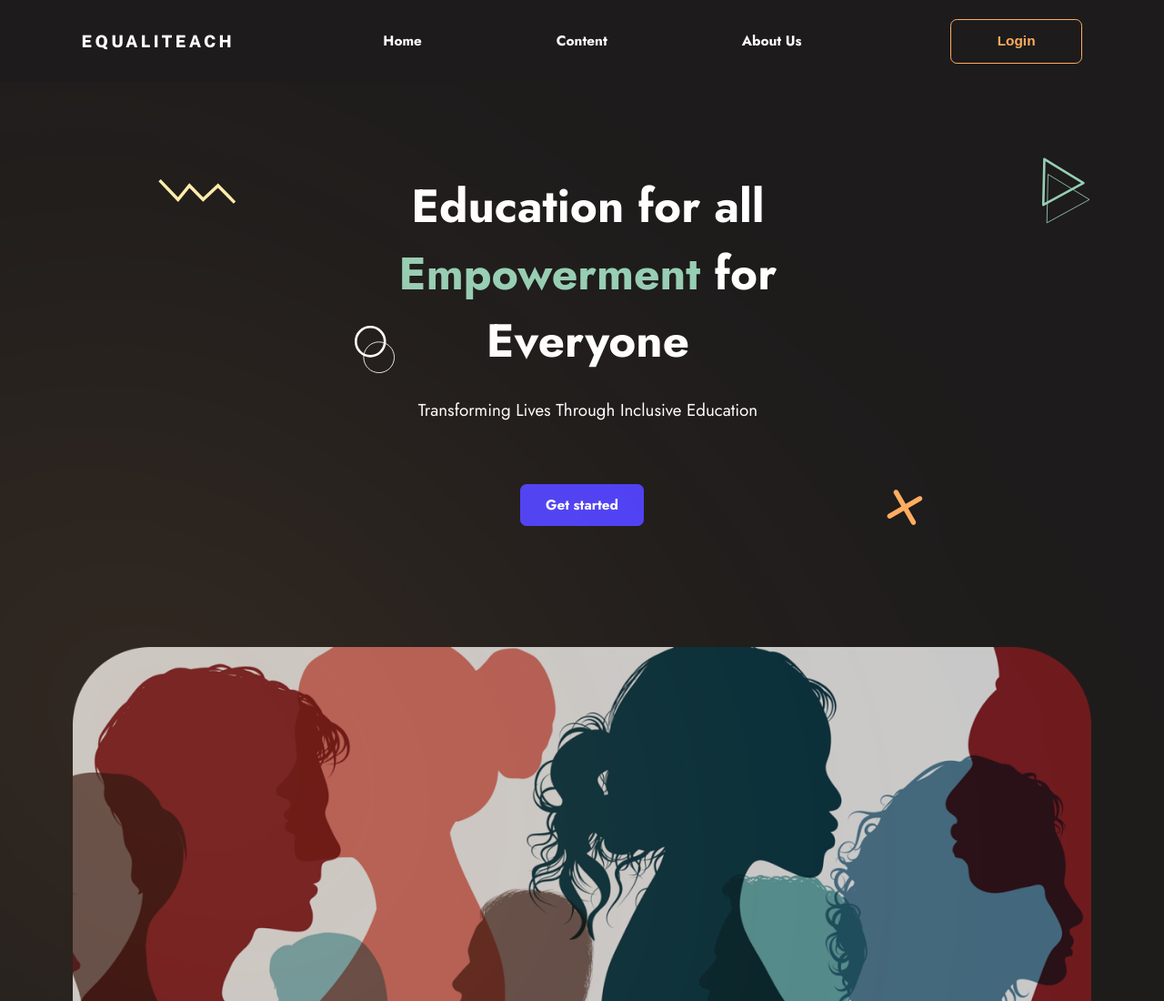
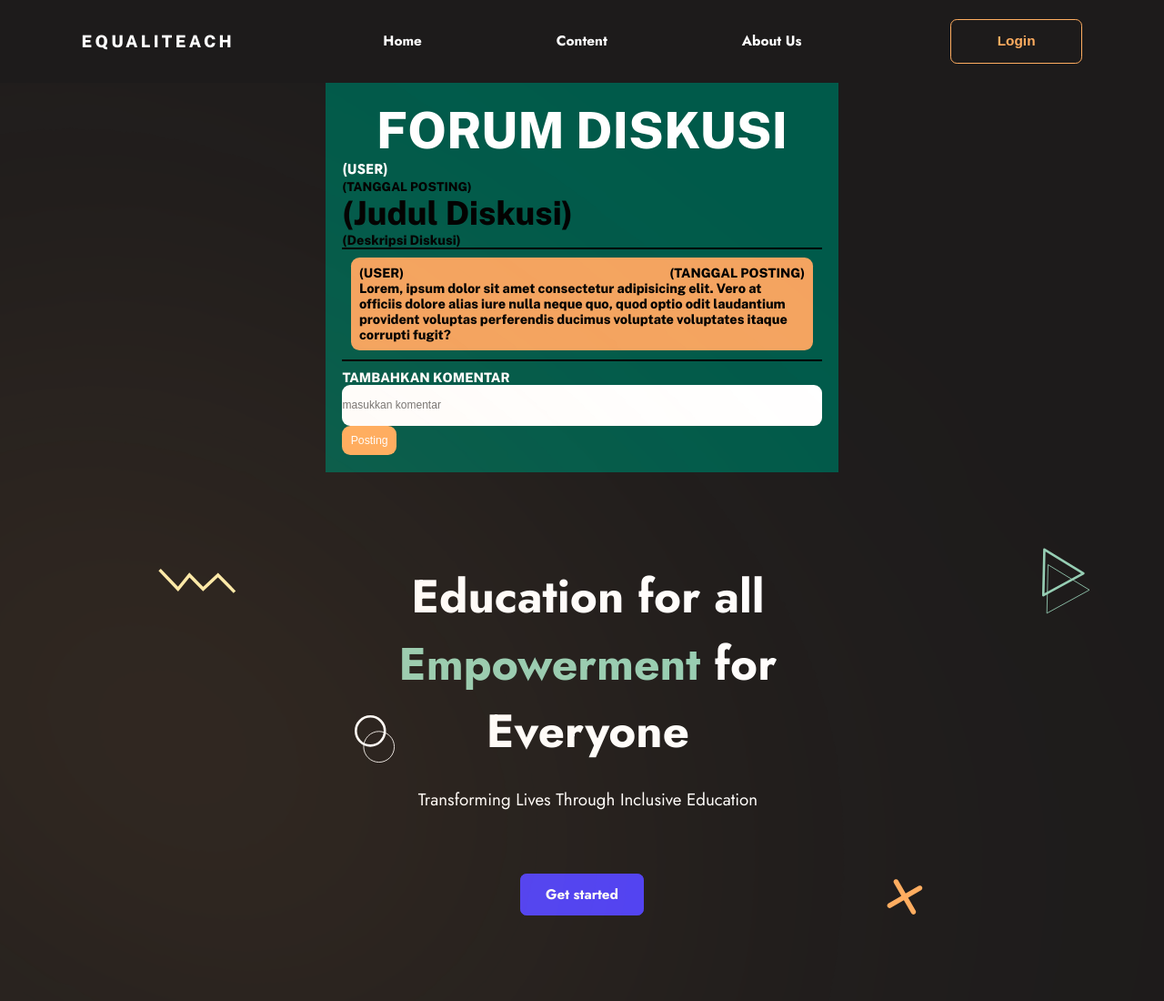
Before and after one commit to rafihastama/equaliteach, a website built with webpack: page src/templates/index.html in a window 1280 px wide. Shown: the top 1100 px of the page at 91% size. Built offline with nearby package versions, Linux system fonts and the light colour scheme.

Commit message:
Add form discussion raw

```diff
--- a/src/styles/index.css
+++ b/src/styles/index.css
@@ -667,3 +667,70 @@ footer p {
 button {
   cursor: pointer;
 }
+
+.diskusi-container {
+  max-width: 600px;
+  margin: 0 auto;
+  padding: 20px;
+  background-color: #005a4a;
+}
+
+.diskusi-container h4 {
+  display: flex;
+  justify-content: center;
+  color: white;
+  font-size: var(--font-size-41xl);
+}
+
+#infoUserDiskusi #usernameDiskusi{
+  font-family: var(--font-jost);
+  font-size: var(--font-size-mid);
+  font-weight: bold;
+  color: white;
+}
+
+#infoUserDiskusi #tanggalPosting {
+  font-size: 15px;
+}
+
+#infoUserDiskusi #judulDiskusi {
+  font-size: 40px;
+}
+
+#isiDiskusi {
+  background-color: sandybrown;
+  padding: 10px;
+  margin: 10px;
+  border-radius: 10px;
+}
+
+#infoIsiDiskusi {
+  display: flex;
+  justify-content: space-between;
+}
+
+#buatDiskusi {
+  margin-top: 10px;
+}
+
+#buatDiskusi p{
+  color: white;
+}
+
+#buatDiskusi #pesan {
+  width: 100%;
+  height: 50px;
+  border-radius: 10px;
+}
+
+.diskusi-container #btnPosting {
+  background-color: var(--color-sandybrown);
+  color: white;
+  padding: 10px;
+  border-radius: 10px;
+}
+
+hr {
+  color: white;
+  border: 1px solid black;
+}
--- a/src/templates/index.html
+++ b/src/templates/index.html
@@ -102,6 +102,31 @@
     </div>
   </div>
 
+  <div class="diskusi-container">
+    <h4>FORUM DISKUSI</h4>
+    <div id="infoUserDiskusi">
+      <label id="usernameDiskusi">(USER)</label>
+      <div id="tanggalPosting">(TANGGAL POSTING)</div>
+      <p id="judulDiskusi">(Judul Diskusi)</p>
+      <p id="deskripsiDiskusi">(Deskripsi Diskusi)</p>
+    </div>
+    <hr>
+    <div id="isiDiskusi">
+      <div id="infoIsiDiskusi">
+        <label id="usernameDiskusi">(USER)</label>
+        <div id="tanggalPosting">(TANGGAL POSTING)</div>
+      </div>
+      <p id="bahasDiskusi">Lorem, ipsum dolor sit amet consectetur adipisicing elit. Vero at officiis dolore alias iure nulla neque quo, quod optio odit laudantium provident voluptas perferendis ducimus voluptate voluptates itaque corrupti fugit?
+      </p>
+    </div>
+    <hr>
+    <div id="buatDiskusi">
+      <p>TAMBAHKAN KOMENTAR</p>
+      <input type="text" id="pesan" placeholder="masukkan komentar">
+    </div>
+    <button id="btnPosting">Posting</button>
+  </div>
+
   <main id="mainContent"></main>
 
   <footer>
```
